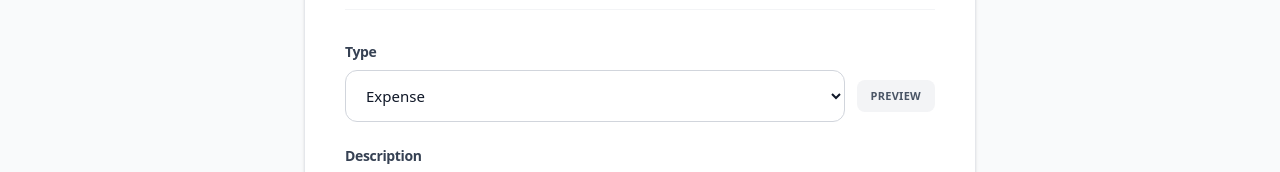
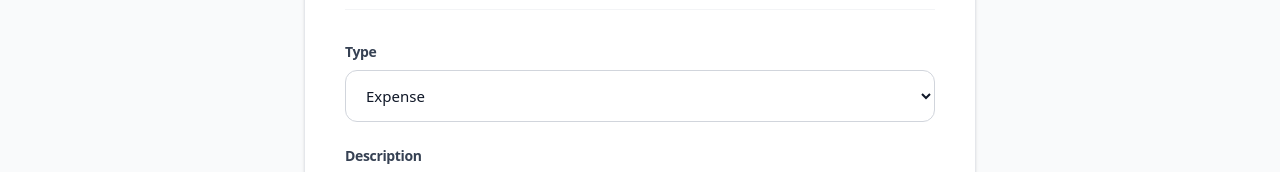
Before and after one commit to bishestabohara/LedgerWise, a Next.js app: page /add-transaction in a window 1280 px wide. Shown: the part 250-422 px from the top of the page. Built offline with nearby package versions, Linux system fonts and the light colour scheme.

Commit message:
Remove useless Preview button from add transaction page

```diff
--- a/app/add-transaction/page.jsx
+++ b/app/add-transaction/page.jsx
@@ -60,19 +60,16 @@ export default function AddTransaction() {
         <form onSubmit={handleSubmit} className="flex flex-col gap-5 sm:gap-6">
           <div className="flex flex-col gap-2">
             <label htmlFor="type" className="text-xs sm:text-sm font-semibold text-gray-700 tracking-tight">Type</label>
-            <div className="flex items-center gap-2 sm:gap-3">
             <select
               id="type"
               name="type"
               value={formData.type}
               onChange={handleChange}
-                className="flex-1 px-3 sm:px-4 py-3 sm:py-3.5 border border-gray-300 rounded-xl text-sm sm:text-[15px] bg-white text-gray-900 hover:border-gray-400 focus:border-purple-600 focus:ring-2 focus:ring-purple-600/10 outline-none transition-all"
+              className="px-3 sm:px-4 py-3 sm:py-3.5 border border-gray-300 rounded-xl text-sm sm:text-[15px] bg-white text-gray-900 hover:border-gray-400 focus:border-purple-600 focus:ring-2 focus:ring-purple-600/10 outline-none transition-all"
             >
               <option value="expense">Expense</option>
               <option value="income">Income</option>
             </select>
-              <span className="bg-gray-100 text-gray-600 px-2.5 sm:px-3.5 py-1.5 sm:py-2 rounded-lg text-[10px] sm:text-[11px] font-bold uppercase tracking-wide whitespace-nowrap">Preview</span>
-            </div>
           </div>
 
           <div className="flex flex-col gap-2">
```
Lines whose indentation alone changed are shown as unchanged.
